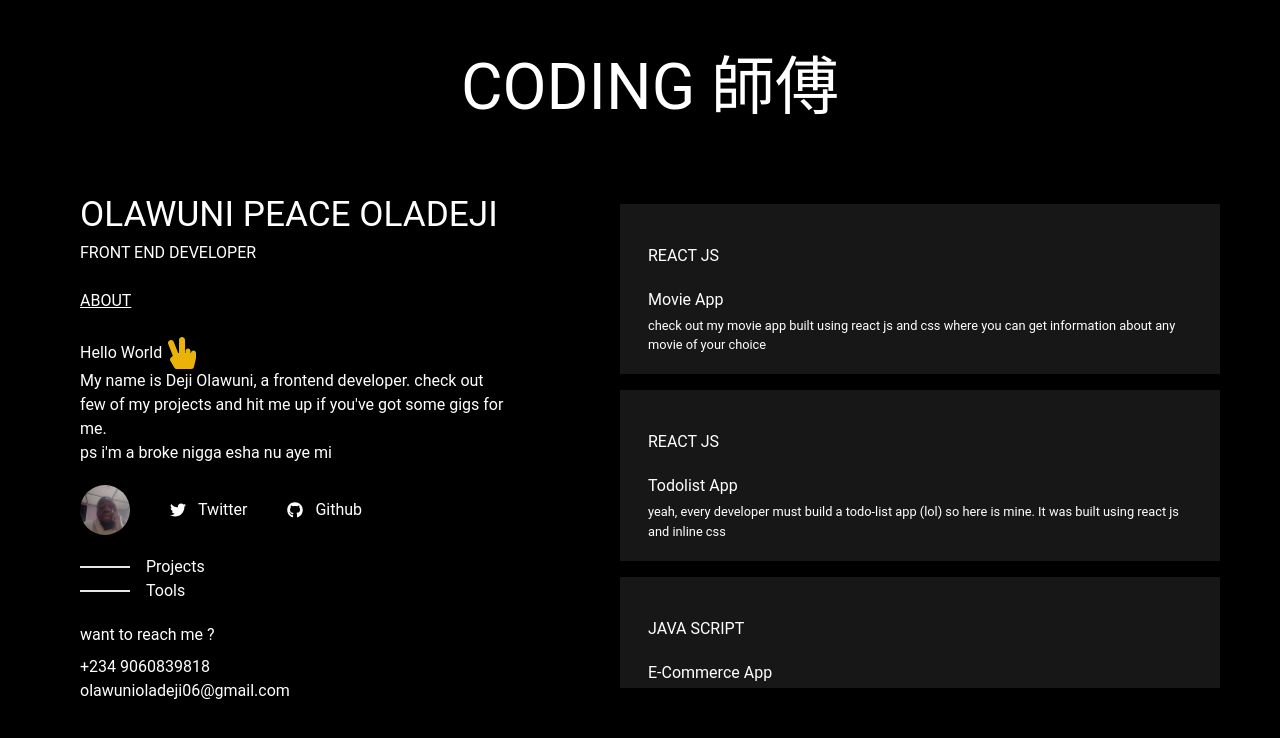
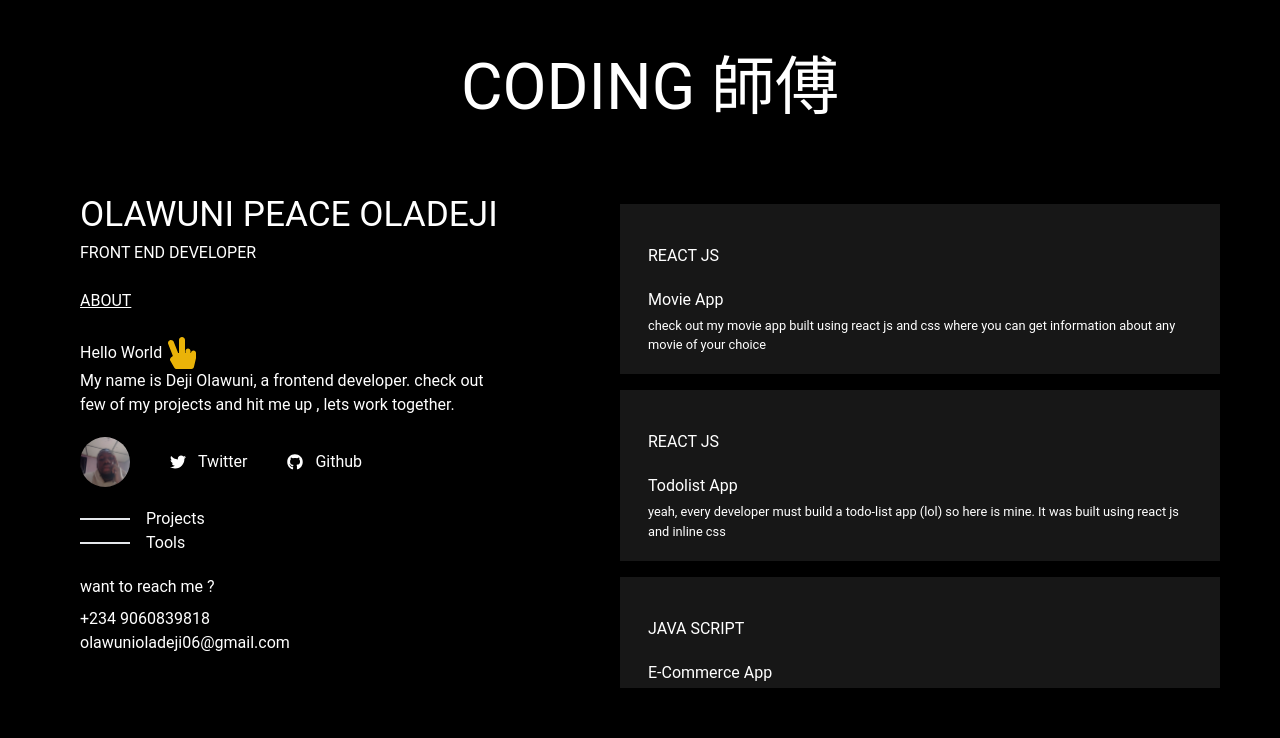
Before and after one commit to Deji06/Myportfolio, a React (Vite) app: page / in a window 1280 px wide. Shown: the top 738 px of the page. Built offline with nearby package versions, Linux system fonts and the light colour scheme; a web font is replaced by a local one.

Commit message:
chnage text

```diff
--- a/src/components/LeftContainer.tsx
+++ b/src/components/LeftContainer.tsx
@@ -26,8 +26,7 @@ const LeftContainer = () => {
             <h3 className='uppercase underline xl:ml-0 ml-5 '>about</h3> <br />
             <h4 className=' ml-5 xl:ml-0 '> <span className="flex items-center gap-1">Hello World <FaHandPeace className="text-yellow-500  text-[2rem] "/></span>
               My name is Deji Olawuni, a frontend developer.
-              check out few of my projects and hit me up if you've got some gigs
-              for me. <br /> ps i'm a broke nigga esha nu aye mi
+              check out few of my projects and hit me up , lets work together.
             </h4>
         </div>
 
```
